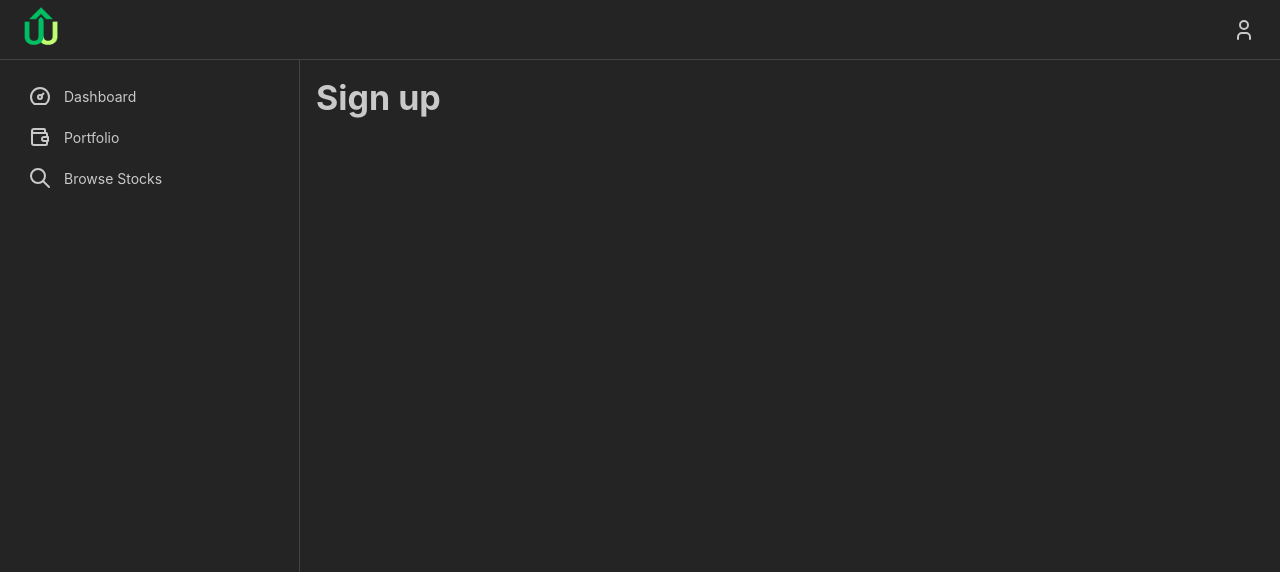
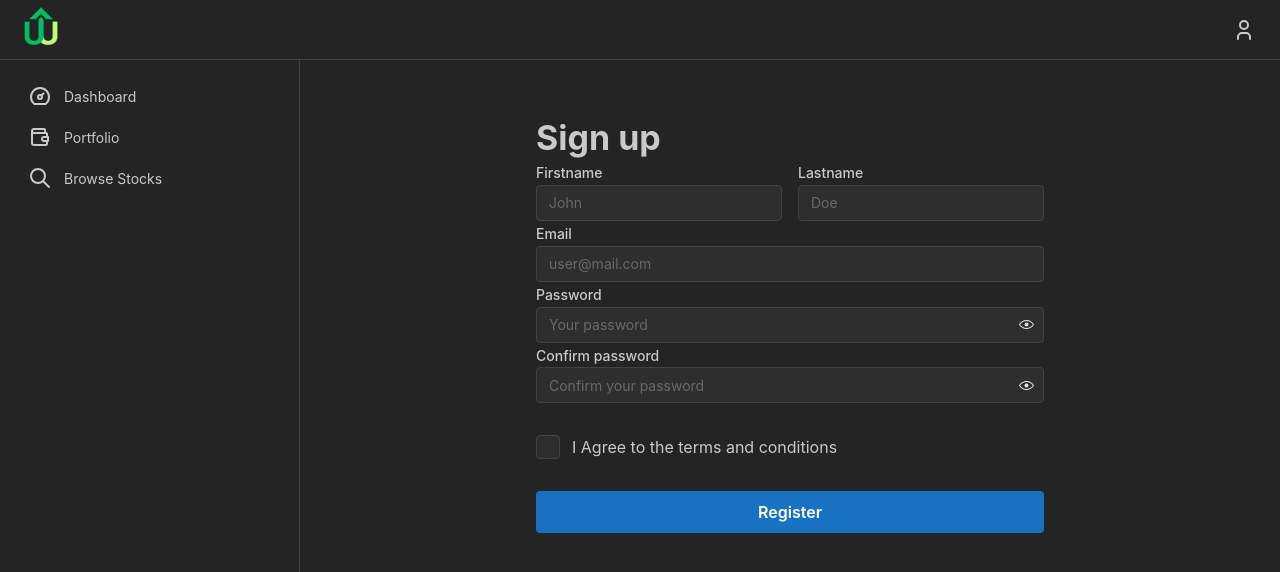
Before and after one commit to justinfiset/UpTrade, a Next.js app in the folder UpTradeClient/: page /signup in a window 1280 px wide. Shown: the top 572 px of the page. Built offline with nearby package versions, Linux system fonts and the light colour scheme.

Commit message:
login and signup forms

```diff
--- a/UpTradeClient/pages/signup.js
+++ b/UpTradeClient/pages/signup.js
@@ -1,7 +1,31 @@
-import { Title } from "@mantine/core";
+import {
+    Group,
+    Title,
+    Container,
+    TextInput,
+    PasswordInput,
+    Button,
+    Checkbox,
+} from "@mantine/core";
 
 export default function SignUp() {
     return (
-        <Title>Sign up</Title>
+        <Container size="xs" my={40}>
+            <Title>Sign up</Title>
+            <Group grow={true}>
+                <TextInput label="Firstname" placeholder="John" />
+                <TextInput label="Lastname" placeholder="Doe" />
+            </Group>
+            <TextInput label="Email" placeholder="user@mail.com" />
+            <PasswordInput label="Password" placeholder="Your password" />
+            <PasswordInput
+                label="Confirm password"
+                placeholder="Confirm your password"
+            />
+            <Checkbox label="I Agree to the terms and conditions" mt="xl" size="md" />
+            <Button fullWidth mt="xl" size="md">
+                Register
+            </Button>
+        </Container>
     );
 }
```
Also changed, not shown: UpTradeClient/pages/login.js (+16 -7 lines).
